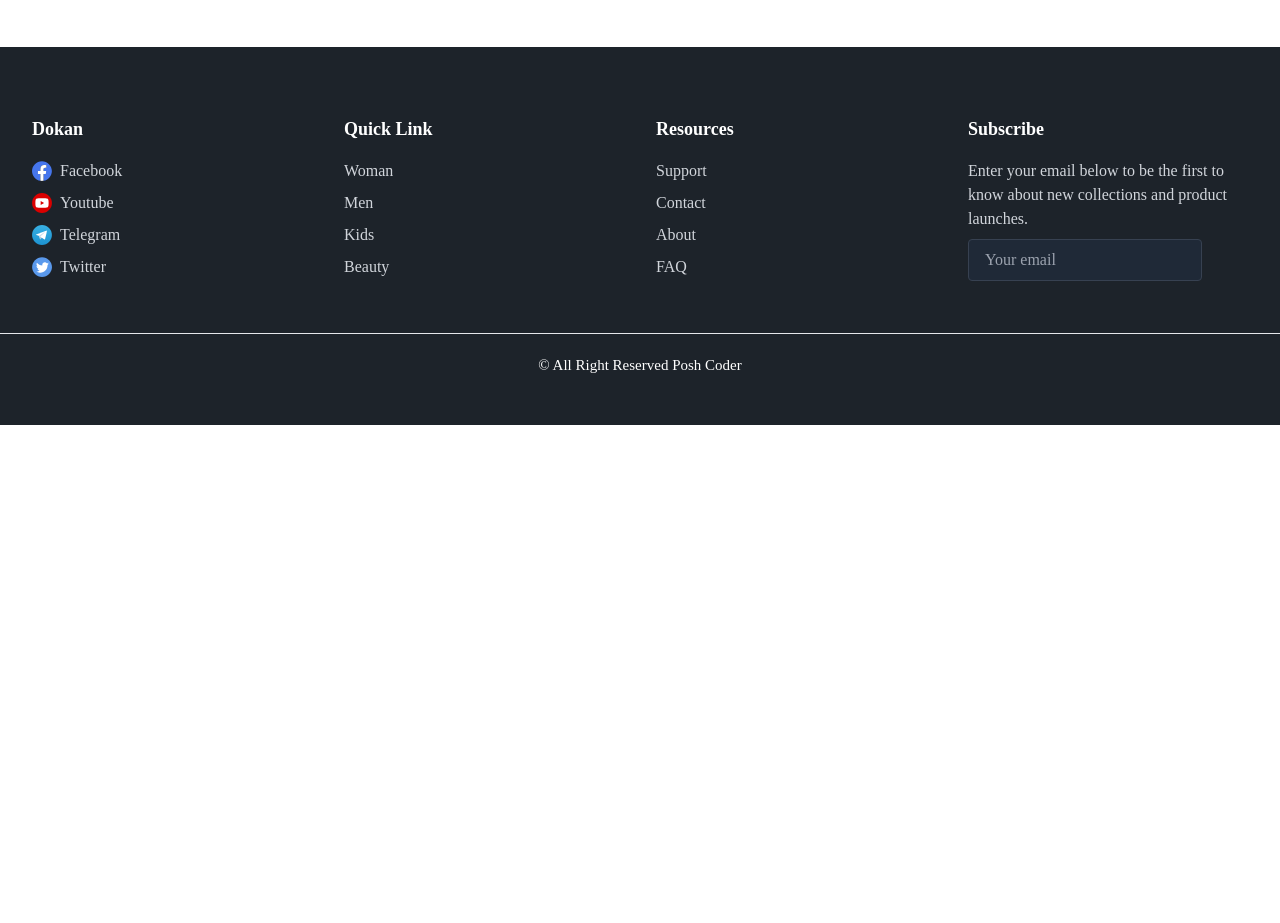
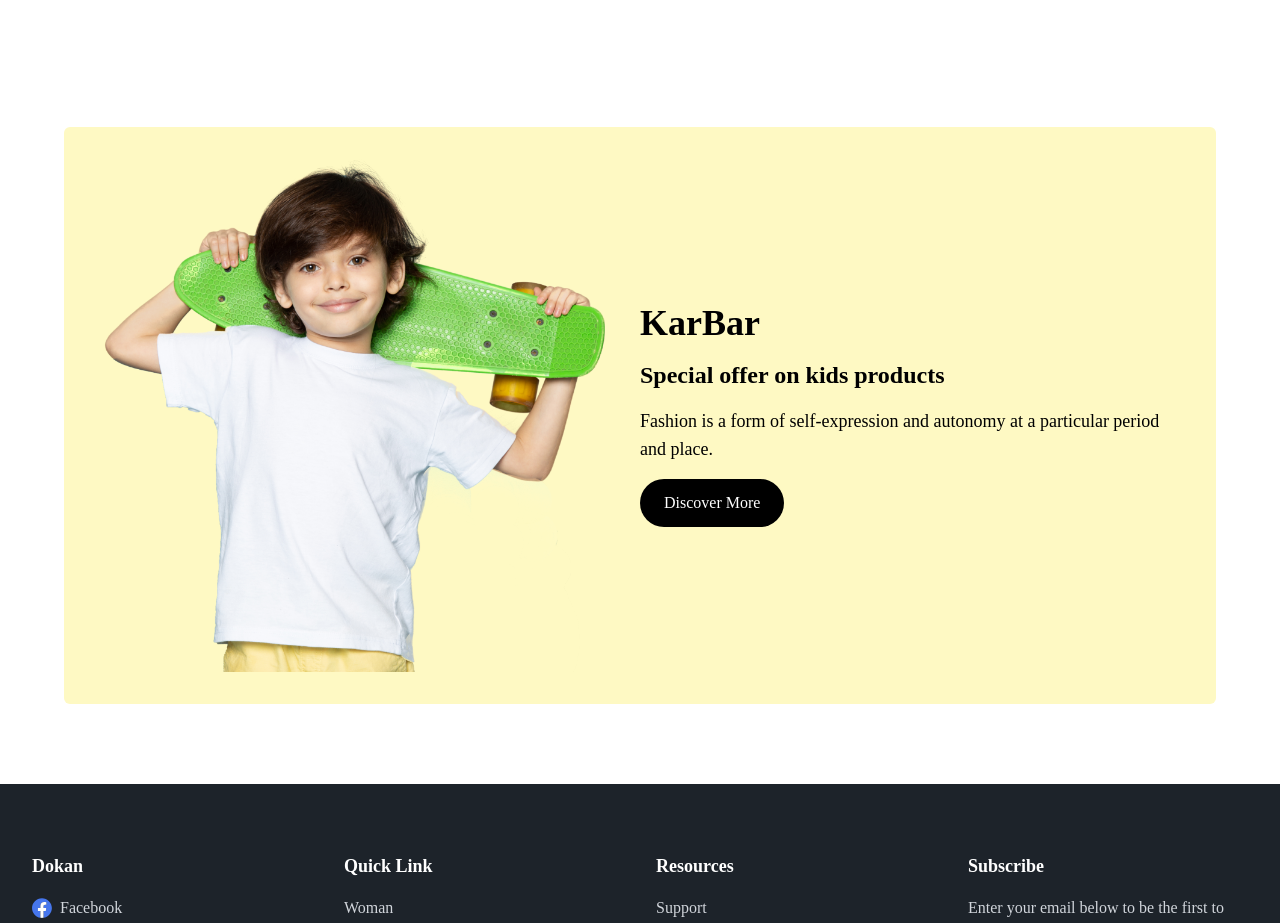
Before and after one commit to mdsajalali/karbar-frontend, a React (Vite) app: page / in a window 1280 px wide. Shown: the part 1720-2643 px from the top of the page. Before the commit the page ends 2145 px from the top, so only its background shows below. Built offline with nearby package versions, Linux system fonts and the light colour scheme.

Commit message:
offer section added

```diff
--- a/src/App.jsx
+++ b/src/App.jsx
@@ -3,6 +3,7 @@ import Delivery from "./pages/Delivery";
 import Discover from "./pages/Discover";
 import Footer from "./pages/Footer";
 import Navbar from "./pages/Navbar"
+import Offer from "./pages/Offer";
 
 const App = () => {
   return (
@@ -11,6 +12,7 @@ const App = () => {
       <Banner />
       <Discover />
       <Delivery />
+      <Offer />
       <Footer />
     </>
   );
--- /dev/null
+++ b/src/pages/Offer.jsx
@@ -0,0 +1,30 @@
+import offer_img from "../images/offer-img.png";
+
+const Offer = () => {
+  return (
+    <div className="max-w-6xl mx-auto py-8 px-4 sm:px-6 lg:px-8 bg-yellow-100 flex flex-col-reverse md:flex-row items-center justify-between my-20 rounded-md">
+      <div className="offer-left md:w-1/2 md:pr-8">
+        <img
+          src={offer_img}
+          alt="Special Offer"
+          className="w-full rounded-lg"
+        />
+      </div>
+      <div className="offer-right text-center md:text-left md:w-1/2">
+        <h1 className="text-3xl md:text-4xl font-bold mb-4">KarBar</h1>
+        <h2 className="text-xl md:text-2xl font-semibold mb-4">
+          Special offer on kids products
+        </h2>
+        <p className="text-base md:text-lg mb-4">
+          Fashion is a form of self-expression and autonomy at a particular
+          period and place.
+        </p>
+        <button className="bg-black text-white py-3 px-6 rounded-full hover:bg-gray-900 transition-colors duration-300">
+          Discover More
+        </button>
+      </div>
+    </div>
+  );
+};
+
+export default Offer;
```
Also changed, not shown: src/images/offer-img.png (added).
